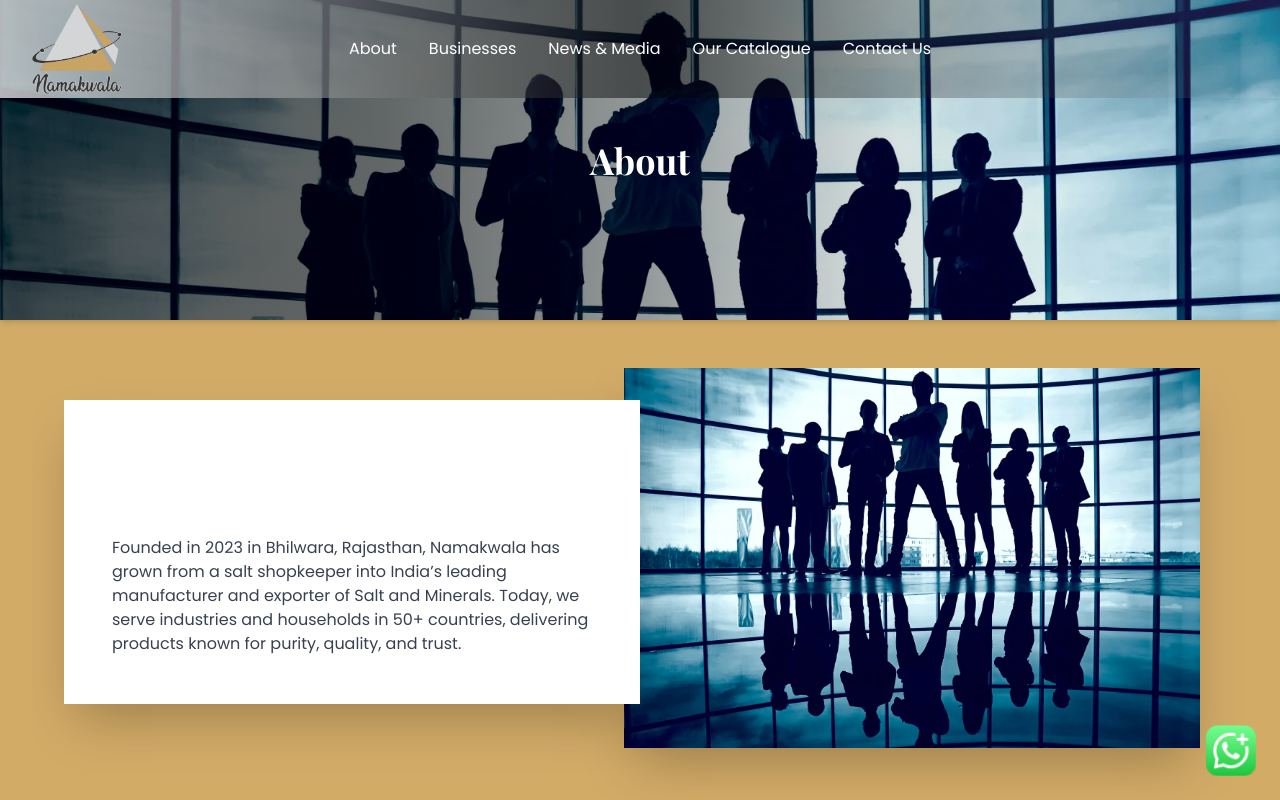
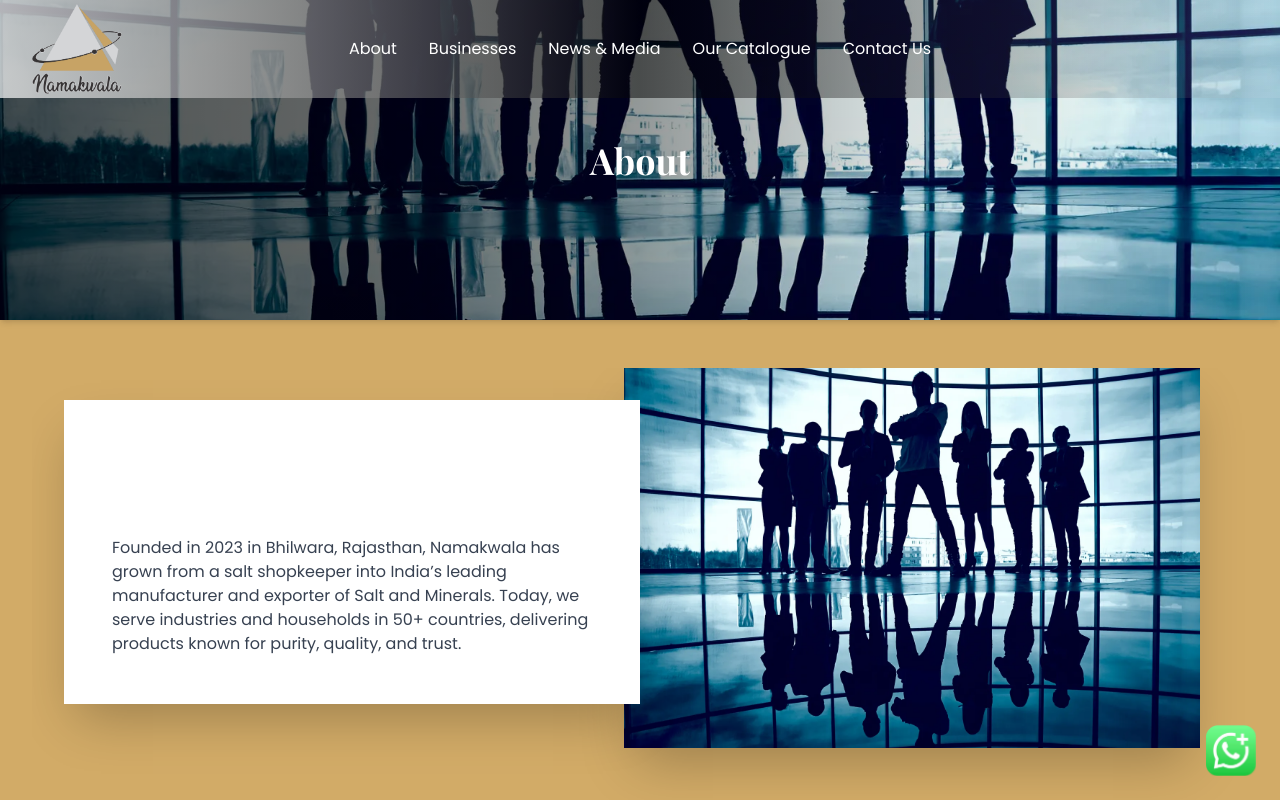
Before and after one commit to namakwala1945/namakwala, a Next.js app: page /about in a window 1280 px wide. Shown: the top 800 px of the page. Built offline with nearby package versions, Linux system fonts and the light colour scheme.

Commit message:
image size set

```diff
--- a/components/Header.tsx
+++ b/components/Header.tsx
@@ -63,7 +63,15 @@ export default function Header() {
         {/* Logo */}
         <div className="flex-shrink-0">
           <Link href="/" onClick={handleLinkClick}>
-            <Image src="/namakwala-logo.png" alt="Namakwala" width={90} height={90} className="object-contain" />
+            <Image
+            src="/namakwala-logo.png"
+            alt="Namakwala"
+            width={90}
+            height={90}
+            sizes="90px"
+            quality={80}
+            priority
+            className="object-contain" />
           </Link>
         </div>
 
--- a/components/PageBanner.tsx
+++ b/components/PageBanner.tsx
@@ -18,12 +18,10 @@ export default function PageBanner({ title, image, category }: PageBannerProps)
           src={image}
           alt={title}
           fill
+          className="object-cover"
           priority
-          quality={70}
+          quality={65}
           sizes="100vw"
-          placeholder="blur"
-          blurDataURL="/optimized/placeholder-large.webp"
-          className="object-cover object-top"
         />
       {/* Overlay Content */}
       <div className="relative w-11/12 md:w-4/5 mx-auto z-10 text-center text-white animate-fade-in">
--- a/components/foundation.tsx
+++ b/components/foundation.tsx
@@ -73,7 +73,10 @@ export default function FoundationSection() {
                 src={section.slider[current]}
                 alt={`Slide ${current + 1}`}
                 fill
-                className="object-cover transition-all duration-700"
+                sizes="100vw"
+                priority
+                quality={70}
+                className="object-cover"
               />
             )}
 
```
